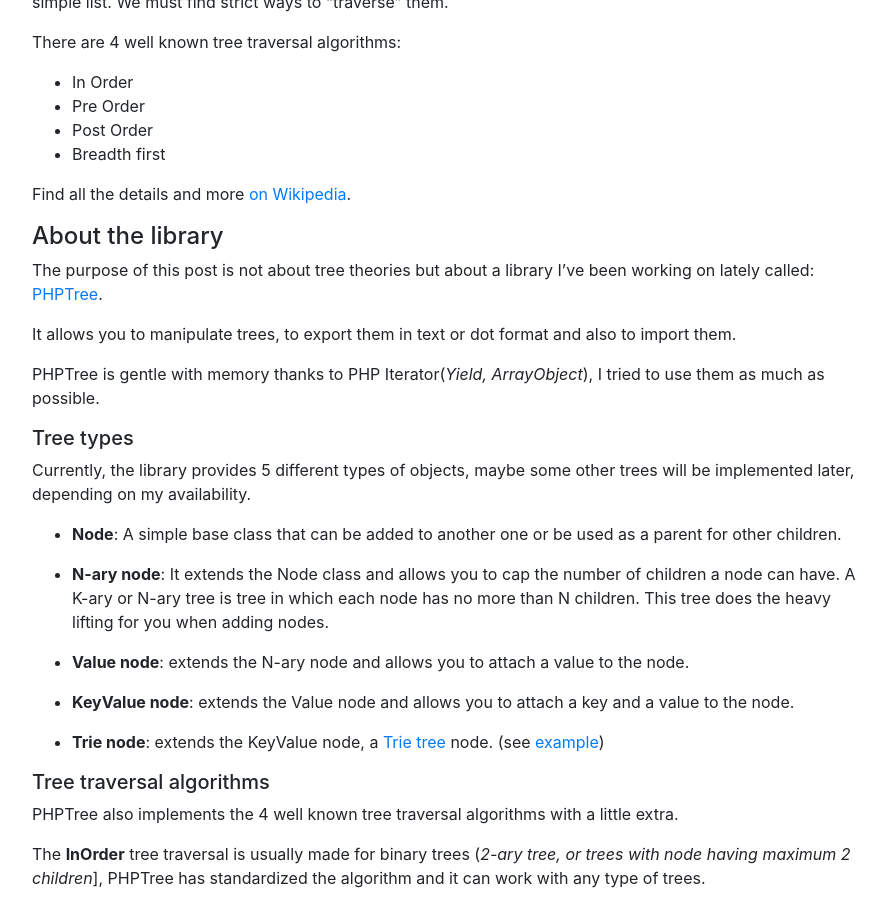
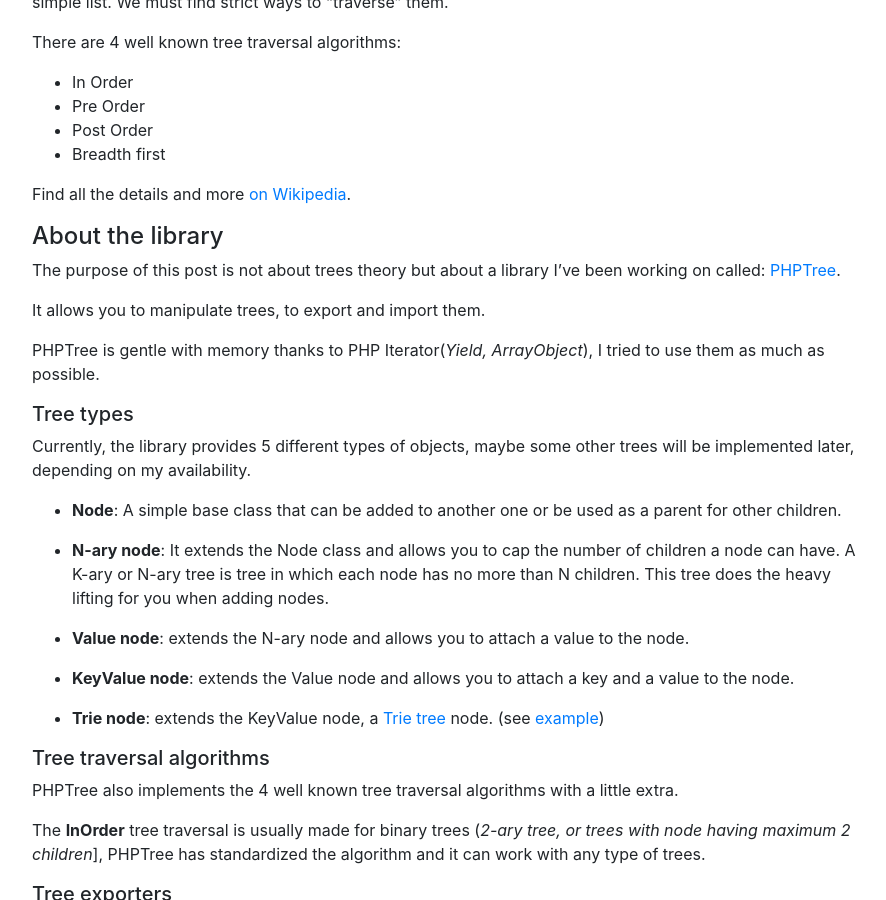
Before and after one commit to drupol/not-a-number.io, a Jekyll site: the page built from _posts/dev/2018-12-27-phptree-a-fast-tree-implementation.md, in a window 1280 px wide and 900 px high, scrolled down 2268 px. Shown: the whole window, without its empty margins (53-939 px from the left). Built offline with Jekyll 4.4.1, drawn with Linux system fonts in a browser that asks for light colours; nearby versions of some CDN libraries; comment, search, counter and statistics services are not loaded.

Commit message:
Fix small typo.

```diff
--- a/_posts/dev/2018-12-27-phptree-a-fast-tree-implementation.md
+++ b/_posts/dev/2018-12-27-phptree-a-fast-tree-implementation.md
@@ -78,9 +78,9 @@
 
 #### About the library
 
-The purpose of this post is not about tree theories but about a library I've been working on lately called: [PHPTree](https://github.com/drupol/phptree).
+The purpose of this post is not about trees theory but about a library I've been working on called: [PHPTree](https://github.com/drupol/phptree).
 
-It allows you to manipulate trees, to export them in text or dot format and also to import them.
+It allows you to manipulate trees, to export and import them.
 
 PHPTree is gentle with memory thanks to PHP Iterator(_Yield, ArrayObject_), I tried to use them as much as possible.
 
```
